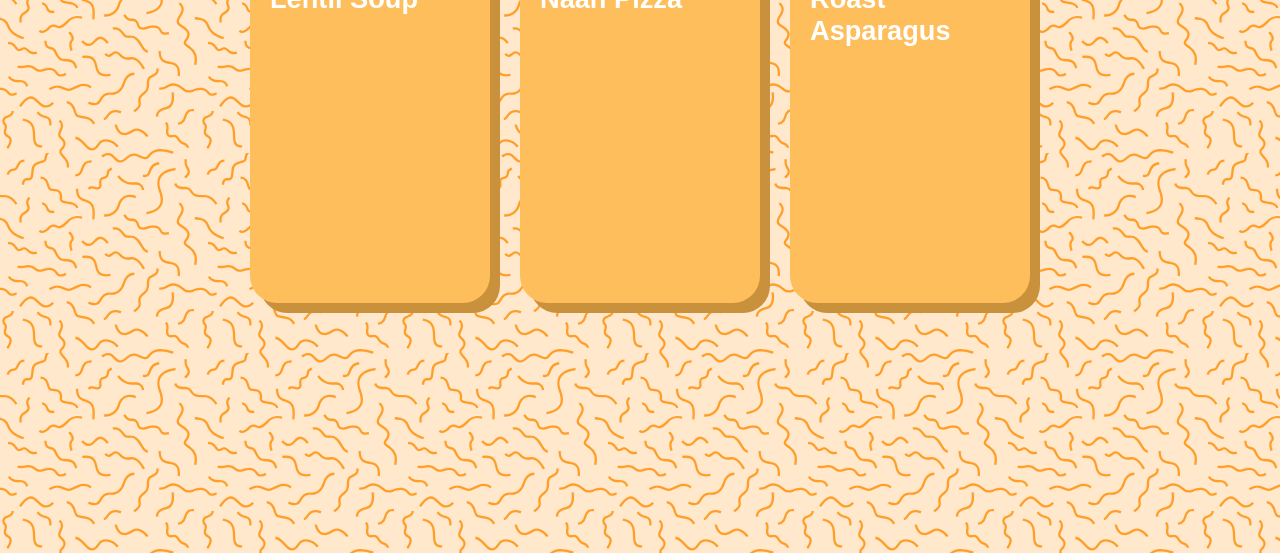
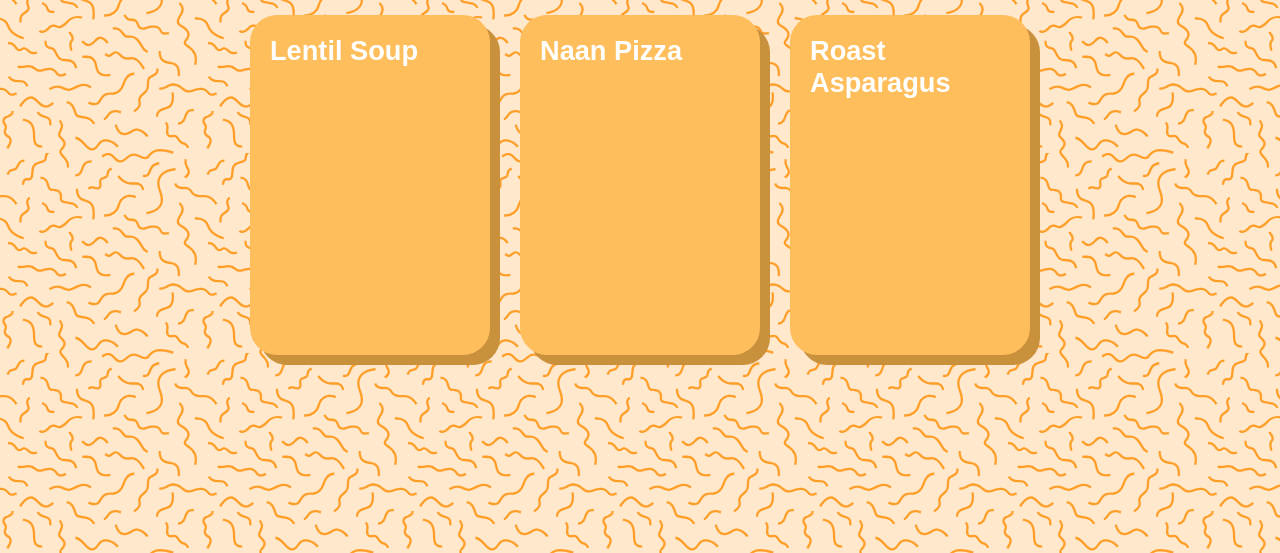
Before and after one commit to DeterioratingSanity/odin-recipes, a plain HTML site: page index.html in a window 1280 px wide. Shown: the part 247-800 px from the top of the page. Drawn offline with Linux system fonts and the light colour scheme.

Commit message:
Finish hm restyle

```diff
--- a/index.html
+++ b/index.html
@@ -6,6 +6,7 @@
         <link rel="stylesheet" href="style.css">
     </head>
     <body>
+        <div id="home-organizer">
             <h1 id="recipe-title">Odin Recipes</h1>
             <div id="recipe-organizer">
                 <a href="recipes/lentilsoup.html">
@@ -26,5 +27,6 @@
                     </div>
                 </a>
             </div>
+        </ id="home-organizer">
     </body>
 </html>
--- a/style.css
+++ b/style.css
@@ -17,12 +17,21 @@ a{
     text-decoration: none;
 }
 
+#home-organizer{
+    display: flex;
+    flex-direction: column;
+    justify-content: center;
+    max-width: 820px;
+    margin: 0 auto;
+    min-height: 95vh;
+    flex-wrap: wrap;
+}
+
 #recipe-title{
     font-family: sans-serif;
     color: rgb(255, 153, 0);
     text-shadow: 3px 3px white, -3px 3px white, 3px -3px white, -3px -3px white;
     font-size: 4em;
-    position: absolute;
     margin: 15px 25px;
 }
 
@@ -30,7 +39,6 @@ a{
     display: flex;
     align-items: center;
     justify-content: center;
-    min-height: 95vh;
     flex-wrap: wrap;
 }
 
```
Lines whose indentation alone changed are shown as unchanged.
